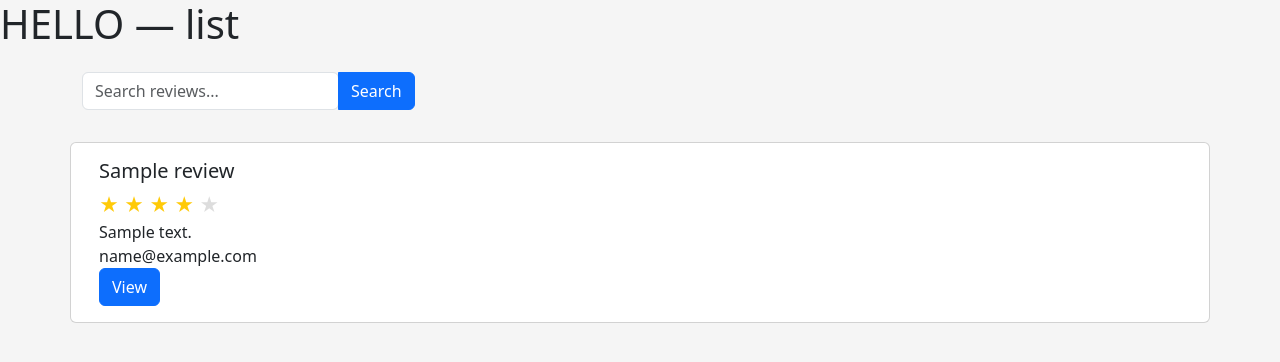
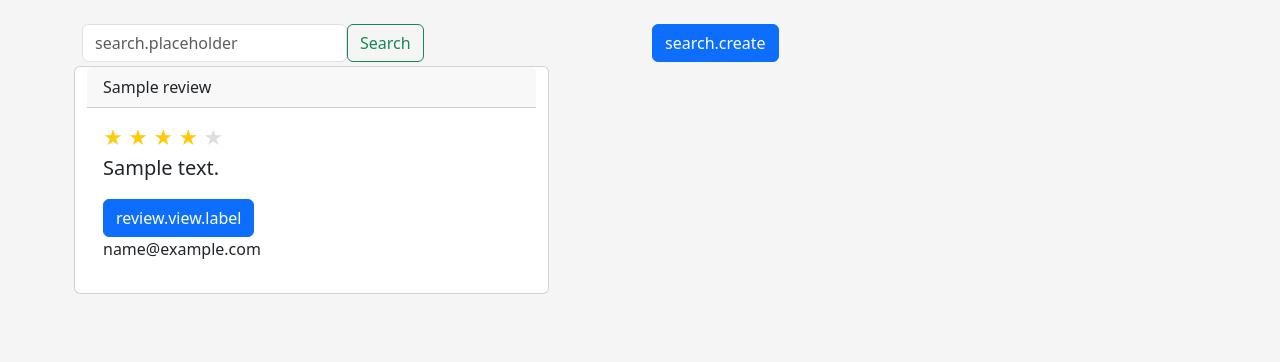
Before and after one commit to kozmaoliver/company-score-webapp, a Symfony app: template templates/review/list.html.twig in a window 1280 px wide. Shown: the top 362 px of the page. Run offline with Twig, Linux system fonts and the light colour scheme; the template is opened without the code that fills it: most values are stand-ins (such as "Sample title", 1, 10 or a date in 2020); style sheets or scripts are compiled from the project's sources; some libraries are stand-ins or nearby versions.

Commit message:
feat: stiling

```diff
--- a/templates/review/_components/_card.html.twig
+++ b/templates/review/_components/_card.html.twig
@@ -1,15 +1,21 @@
-<div class="card my-2">
+<div class="card col-5 m-1">
+    <div class="card-header">
+        {{ review.companyName }}
+    </div>
     <div class="card-body">
-        <h5 class="card-title">{{ review.companyName }}</h5>
         <div class="star-rating-display" data-rating="{{ review.rating }}">
             {% for i in 1..5 %}
                 <span class="star {% if i <= review.rating %}filled{% endif %}">★</span>
             {% endfor %}
         </div>
-
-        <div>{{ review.reviewText }}</div>
-        <div>{{ review.authorEmail }}</div>
-
-        <a href="{{ path(routePrefix ~ 'view', {id: review.id}) }}" class="btn btn-primary">View</a>
+        <figure>
+            <blockquote class="blockquote">
+                <p>{{ review.reviewText|length > 50 ? review.reviewText|slice(0, 50) ~ '...' : review.reviewText  }}</p>
+            </blockquote>
+            <a href="{{ path(routePrefix ~ 'view', {id: review.id}) }}" class="btn btn-primary">{{ 'review.view.label'|trans({'searchQuery': searchQuery}) }}</a>
+            <div>
+                {{ review.authorEmail }}
+            </div>
+        </figure>
     </div>
 </div>
--- a/templates/review/form.html.twig
+++ b/templates/review/form.html.twig
@@ -1,11 +1,9 @@
 {% extends '@project_template/base.html.twig' %}
 
 {% block body %}
-    <h1>HELLO — new</h1>
-
     <a href="{{ listPath }}">back to list</a>
 
-    <div class="container mt-5">
+    <div class="container mt-5 col-4">
         {{ form_start(form) }}
             {{ form_row(form.companyName) }}
             {{ form_row(form.rating) }}
--- a/templates/review/list.html.twig
+++ b/templates/review/list.html.twig
@@ -1,24 +1,26 @@
 {% extends '@project_template/base.html.twig' %}
 
 {% block body %}
-    <h1>HELLO — list</h1>
-
     <div class="container mt-4">
 
-        <form method="get" action="{{ path('review_list') }}" class="mb-4">
-            <div class="input-group">
-                <label>
-                    <input type="search"
-                           name="search"
-                           value="{{ app.request.query.get('search') }}"
-                           placeholder="Search reviews..."
-                           class="form-control">
-                </label>
-                <button type="submit" class="btn btn-primary">
-                    <i class="fas fa-search"></i> Search
-                </button>
+        <div class="row">
+            <div class="col-6">
+                <form method="get" action="{{ path('review_list') }}" class="d-flex" role="search">
+                    <label>
+                        <input type="search"
+                               name="search"
+                               value="{{ app.request.query.get('search') }}"
+                               placeholder="{{ 'search.placeholder'|trans({'searchQuery': searchQuery}) }}"
+                               class="form-control me-2"/>
+                    </label>
+                    <button class="btn btn-outline-success" type="submit">Search</button>
+                </form>
             </div>
-        </form>
+
+            <div class="col-6">
+                <a class="btn btn-primary" href="{{ path(routePrefix ~ 'create') }}" role="button">{{ 'search.create'|trans({'searchQuery': searchQuery}) }}</a>
+            </div>
+        </div>
 
         <div class="row">
             {% if reviews is empty %}
```
